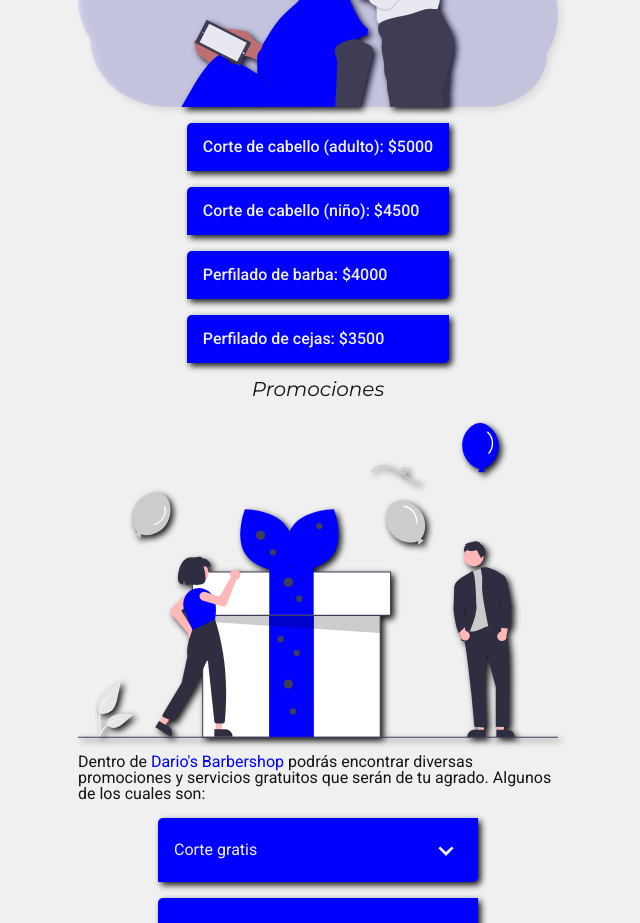
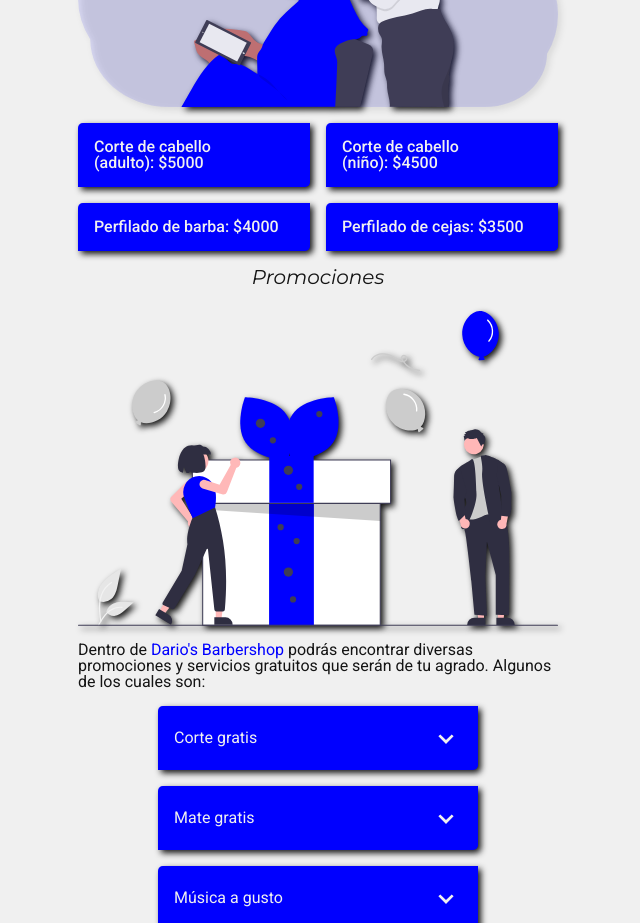
Before and after one commit to Zero10903/dariosbarbershop, a Vue app: page / in a window 1280 px wide. Shown: the part 780-1703 px from the top of the page, without its empty margins (322-962 px from the left). Built offline with nearby package versions, Linux system fonts and the light colour scheme.

Commit message:
feat: made 'services' section responsive
Updated the 'services' section to be fully responsive, improving its layout on various screen sizes.

```diff
--- a/src/assets/sass/_config.scss
+++ b/src/assets/sass/_config.scss
@@ -15,3 +15,6 @@ $rounded: 0.3rem;
 
 // TRANSITIONS
 $transition-time: 0.3s;
+
+// RESPONSIVE
+$tablet: 768px;
--- a/src/components/ServicesComponent.vue
+++ b/src/components/ServicesComponent.vue
@@ -33,4 +33,12 @@ import ServiceComponent from '@/components/services/ServiceComponent.vue';
 		@include layout.grid(1, 1rem);
 	}
 }
+
+@media (min-width: $tablet) {
+	.services {
+		&__list {
+			@include layout.grid(2, 1rem);
+		}
+	}
+}
 </style>
```
